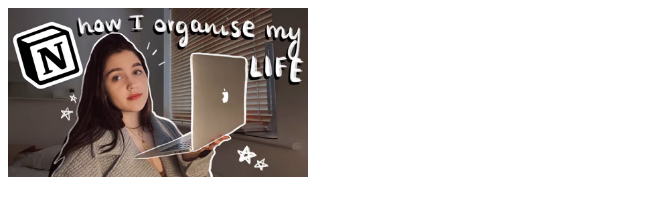
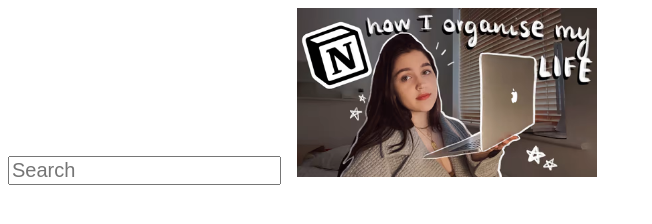
Before and after one commit to yefreescoding/youtube-replica, a plain HTML site: page index.html in a window 1280 px wide. Shown: the whole page, without its empty margins (0-652 px from the left). Drawn offline with Linux system fonts and the light colour scheme.

Commit message:
last commits of the day. Added search bar.

```diff
--- a/index.html
+++ b/index.html
@@ -5,6 +5,7 @@
     <link rel="stylesheet" href="styles.css">
   </head>
   <body>
+    <input class="main-search-bar" type="text" placeholder="Search">
     <img class="thumbnail-anna" src="img/anna-lenks.avif">
   </body>
 </html>
--- a/styles.css
+++ b/styles.css
@@ -1,3 +1,8 @@
+.main-search-bar {
+  font-size: 20px;
+  margin-right: 12px;
+}
+
 .thumbnail-anna {
   width: 300px;
 }
```
